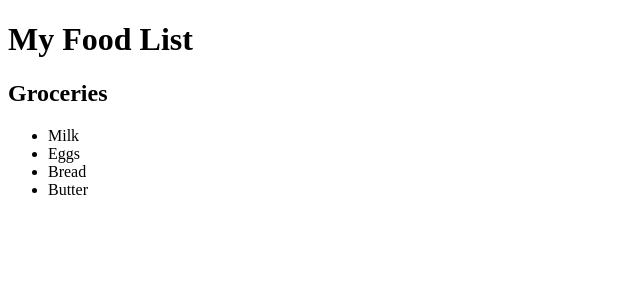
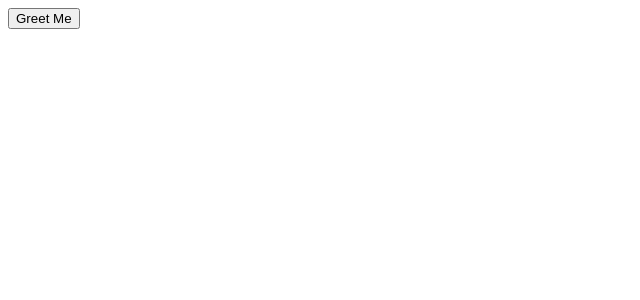
Before and after one commit to smmehedi4u/react, a React (Create React App) app: page / in a window 1280 px wide. Shown: the top 300 px of the page, without its empty margins (0-640 px from the left). Built offline with nearby package versions, Linux system fonts and the light colour scheme.

Commit message:
click events

```diff
--- a/src/App.jsx
+++ b/src/App.jsx
@@ -6,11 +6,13 @@ import Card from "./Card.jsx";
 import React from "react";
 import List from "./List.jsx";
 
-import Button from './button/Button.jsx';
+import Button from "./button/Button.jsx";
 
 function App() {
-
-  const items = ["Milk", "Eggs", "Bread", "Butter"];
+  // const items = ["Milk", "Eggs", "Bread", "Butter"];
+  const handleClick = (name) => {
+    alert(`Hello, ${name}!`);
+  };
 
   return (
     <>
@@ -19,8 +21,9 @@ function App() {
       <Footer /> */}
       {/* <Card /> */}
       {/* <Button label="Submit" age={20} name="John" /> */}
-      <h1>My Food List</h1>
-      <List items={items} category="Groceries" />
+      {/* <h1>My Food List</h1>
+      <List items={items} category="Groceries" /> */}
+      <button onClick={() => handleClick("Mehedi")}>Greet Me</button>
     </>
   );
 }
```
